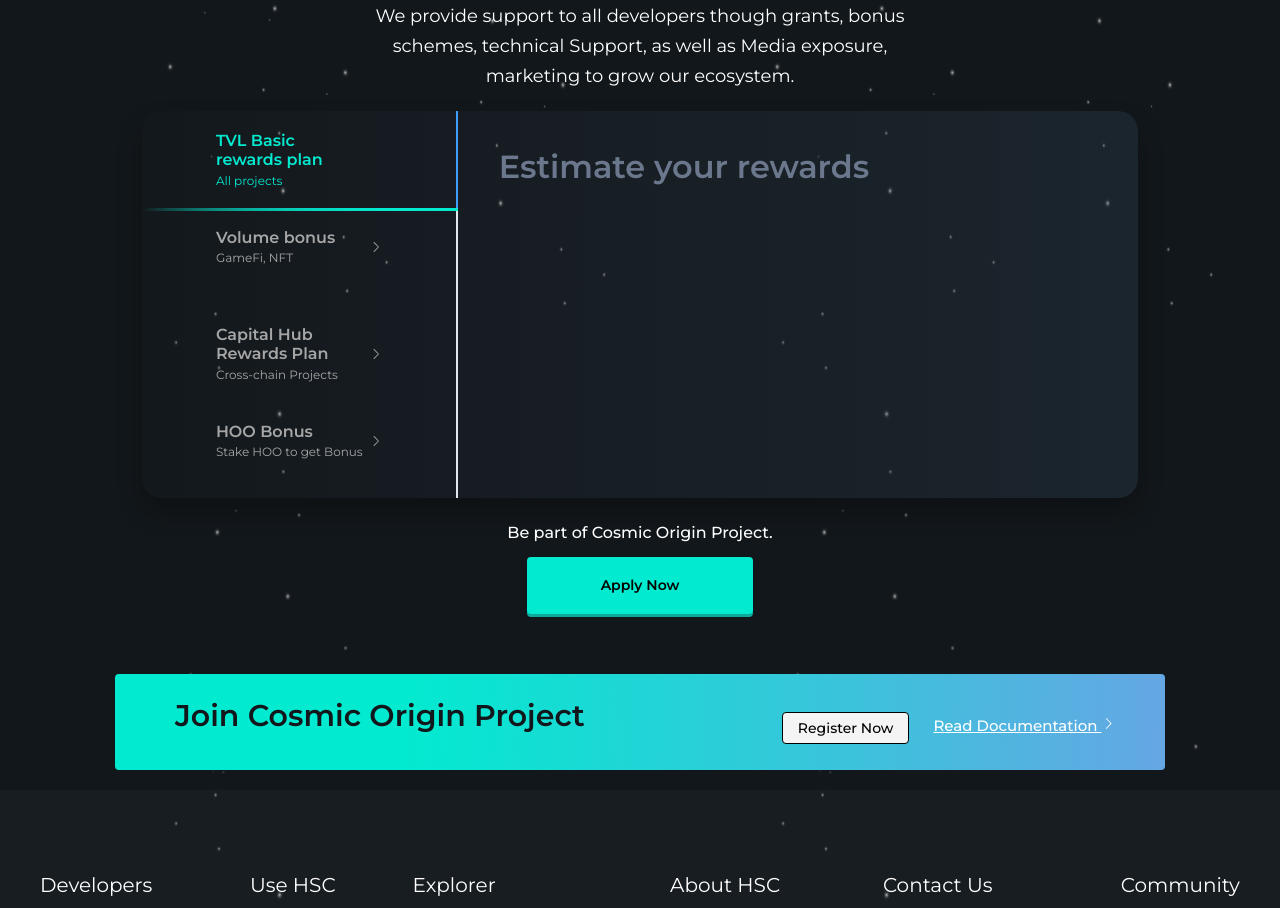
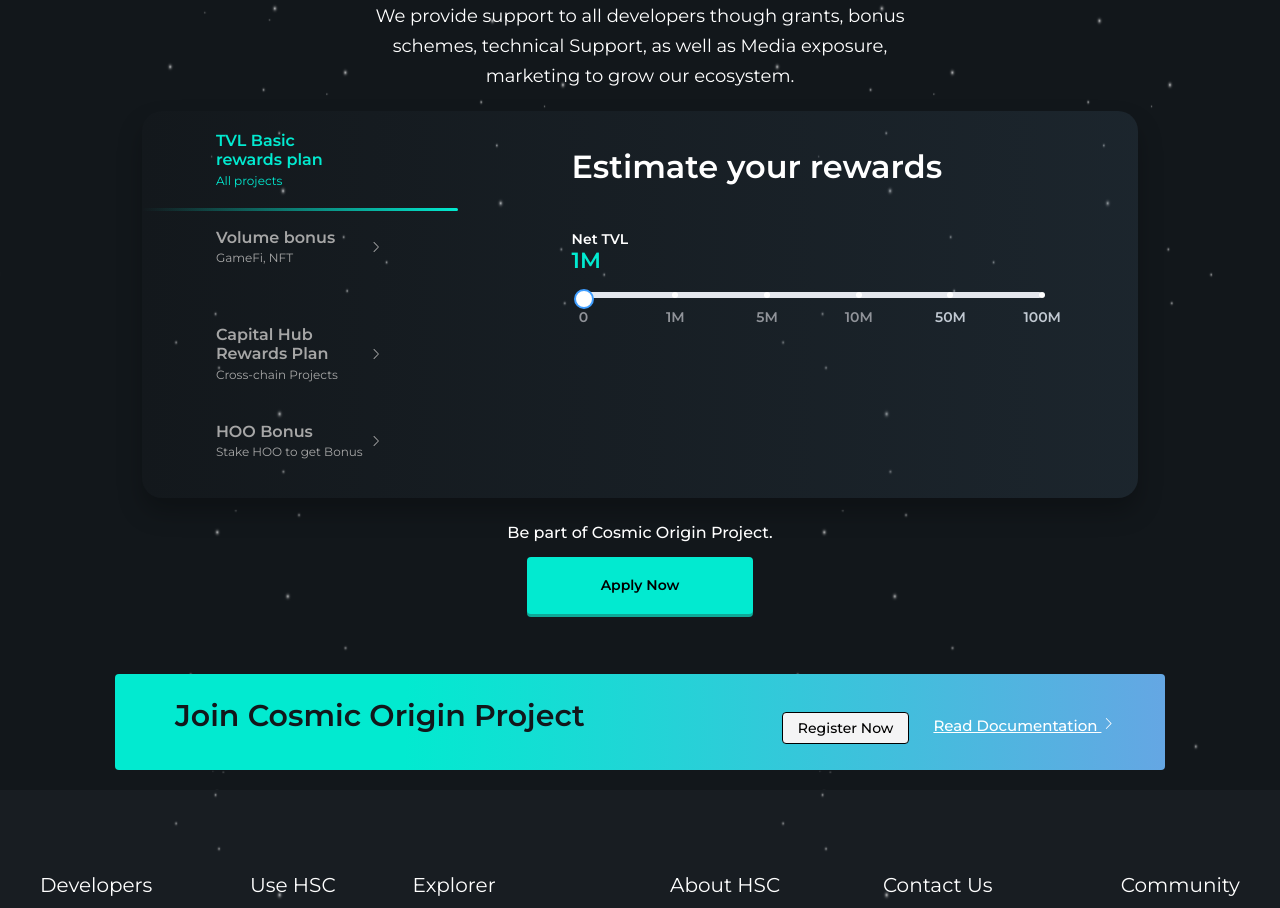
Before and after one commit to rizwanzaheer/hsc-revamp, a Vue app: page /hsc-revamp in a window 1280 px wide. Shown: the part 2256-3164 px from the top of the page. Built offline with nearby package versions, Linux system fonts and the light colour scheme.

Commit message:
Added custom slider & it's styling add tabs bg color

```diff
--- a/src/components/CustomTabs.vue
+++ b/src/components/CustomTabs.vue
@@ -16,7 +16,27 @@
                     <!-- <span>Route</span> -->
                 </div>
             </template>
-            Estimate your rewards
+            <el-row :gutter="60" class="pl-[12%]">
+                <el-col :span="24">
+                    <h1 class="text-white">Estimate your rewards</h1>
+                </el-col>
+                <el-col :span="24">
+                    <h6
+                        class="text-white text-[14px] leading-[17.07px] font-[600] mt-[40px]"
+                    >Net TVL</h6>
+                    <h2 class="text-[#02EAD0] text-[22px] leading-[26.82px] font-[600]">1M</h2>
+                </el-col>
+                <el-col :span="24">
+                    <div class="custom-slider-container pr-[12%]">
+                        <el-slider
+                            v-model="value"
+                            :marks="marks"
+                            :show-tooltip="false"
+                            size="large"
+                        ></el-slider>
+                    </div>
+                </el-col>
+            </el-row>
         </el-tab-pane>
         <!-- tab 1 ends -->
         <!-- tab 2 start -->
@@ -81,8 +101,9 @@
     </el-tabs>
 </template>
 
-<script setup>
-import { defineProps, toRefs } from 'vue';
+<script  lang="ts" setup>
+import { defineProps, toRefs, ref, reactive } from 'vue';
+import type { CSSProperties } from 'vue';
 import { Calendar, ArrowRight } from '@element-plus/icons-vue';
 const props = defineProps({
     tabPosition: String,
@@ -90,7 +111,50 @@
 const { tabPosition } = toRefs(props);
 
 console.log('props are : ', tabPosition);
+
+// for slider section
+interface Mark {
+    style: CSSProperties;
+    label: string;
+}
+
+type Marks = Record<number, Mark | string>;
+
+const value = ref([30, 60]);
+const marks = reactive<Marks>({
+    0: '0',
+    20: '1M',
+    40: '5M',
+    60: '10M',
+    80: {
+        style: {
+            color: '#C1C9D2',
+        },
+        label: '50M',
+    },
+    100: {
+        style: {
+            color: '#C1C9D2',
+        },
+        label: '100M',
+    },
+});
 </script>
+<style scoped lang="scss">
+@import '../sass/common/_var.scss';
+.custom-slider-container {
+    display: flex;
+    align-items: center;
+}
+.custom-slider-container .el-slider {
+    margin-top: 0;
+    margin-left: 12px;
+}
+.el-slider__bar {
+    background-color: $color-primary !important;
+}
+</style>
+
 <style lang="scss">
 @import '../sass/common/_var.scss';
 .custom-tabs {
@@ -108,17 +172,23 @@
         height: 387px;
         min-height: 387px;
     }
+    // .el-tabs__nav {
+    //     background: $tabs-bg-color;
+    // }
+
     .el-tabs__item {
         height: 97px;
         color: #a6a6a6;
         width: 316px;
+        // background-color: $tabs-bg-color;
     }
     .is-active {
         color: $color-primary;
         .el-icon {
             visibility: hidden;
         }
-        ::after {
+        // background-color: transparent !important;
+        &::after {
             content: '';
             position: absolute;
             top: 100%;
@@ -131,6 +201,16 @@
             border-bottom-right-radius: 2px;
             border-bottom-left-radius: 2px;
             background: linear-gradient(270deg, #02ead0 0%, rgba(2, 234, 208, 0) 100%);
+        }
+    }
+    .el-tabs__active-bar {
+        visibility: hidden;
+    }
+    .el-tabs__nav-scroll,
+    .el-tabs__nav,
+    .el-tabs__nav-wrap {
+        &::after {
+            background-color: transparent !important;
         }
     }
 }
--- a/src/sass/common/_var.scss
+++ b/src/sass/common/_var.scss
@@ -6,4 +6,6 @@
 
 $footer-bg-color: #181d22;
 
+$tabs-bg-color: #23282d;
+
 $shadow-color: #0ea998;
```
